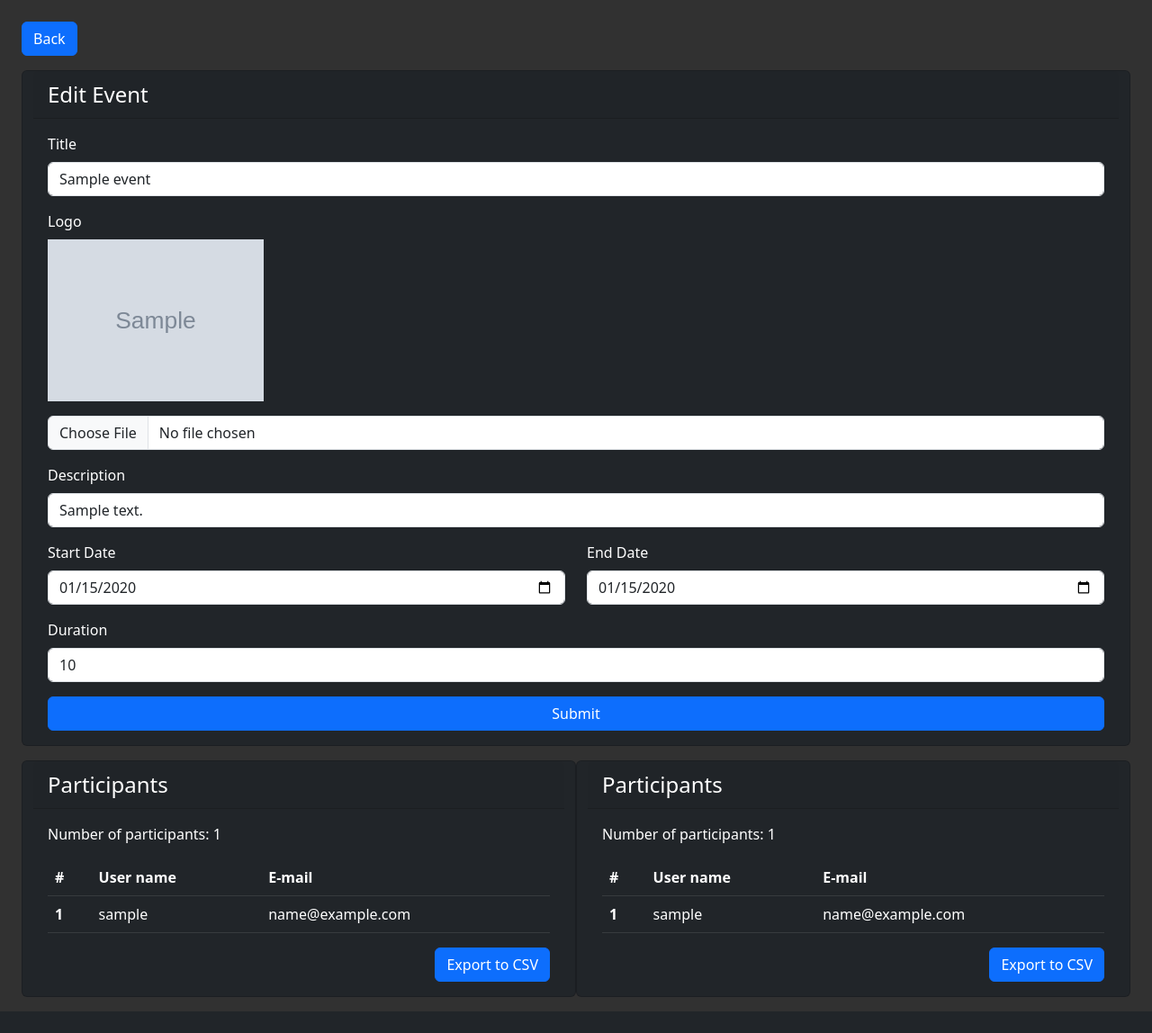
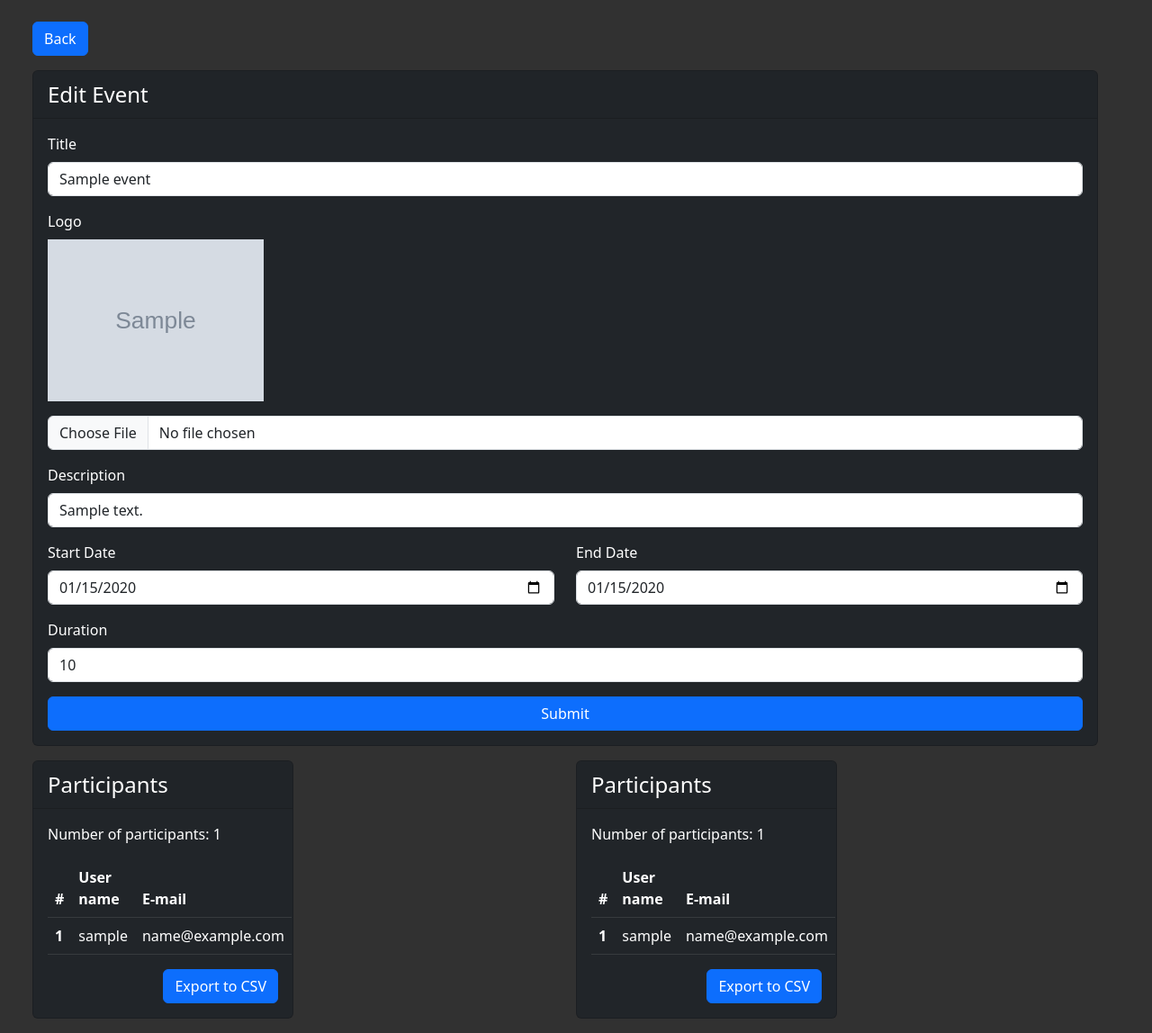
Before and after one commit to zHenriqueGN/EventPlaza, a Django app: template core/apps/events/templates/eventeditor.html in a window 1280 px wide. Shown: the part 56-1204 px from the top of the page at 90% size. Before the commit the page ends 1180 px from the top, so only its background shows below. Run offline with Django 4.2, Linux system fonts and the light colour scheme; tables that the repository leaves empty hold one stand-in row (values such as "Sample post"); the template is opened without the code that fills it: values that come from a table or form of the project are taken from there, most other values are stand-ins (such as "Sample title", 1, 10 or a date in 2020); grey boxes marked "Sample" are stand-in pictures; some libraries are stand-ins or nearby versions.

Commit message:
fix: ajust the grid system of event editor

```diff
--- a/core/apps/events/templates/eventeditor.html
+++ b/core/apps/events/templates/eventeditor.html
@@ -2,11 +2,23 @@
 {% block "title" %}Event Editor{% endblock %}
 {% block "body" %}
 <div class="row mx-4">
-    <div class="p-0 mb-3">
-        <a href="{% url 'event_edit' %}"><button class="btn btn-primary">Back</button></a>
+    <div class="row mb-3">
+        <div class="col">
+            <a href="{% url 'event_edit' %}"><button class="btn btn-primary">Back</button></a>
+        </div>
     </div>
-    {% include "fragments/events/eventeditorform.html" with event=event %}
-    {% include "fragments/events/eventparticipantslist.html" with event_participants=event_participants event_id=event.id participants_count=event.participants.all|length %}
-    {% include "fragments/events/eventparticipantslist.html" with event_participants=event_participants event_id=event.id participants_count=event.participants.all|length %}
+    <div class="row">
+        <div class="col">
+            {% include "fragments/events/eventeditorform.html" with event=event %}
+        </div>
+    </div>
+    <div class="row">
+        <div class="col-6">
+            {% include "fragments/events/eventparticipantslist.html" with event_participants=event_participants event_id=event.id participants_count=event.participants.all|length %}
+        </div>
+        <div class="col-6">
+            {% include "fragments/events/eventparticipantslist.html" with event_participants=event_participants event_id=event.id participants_count=event.participants.all|length %}
+        </div>
+    </div>
 </div>
 {% endblock %}
```
